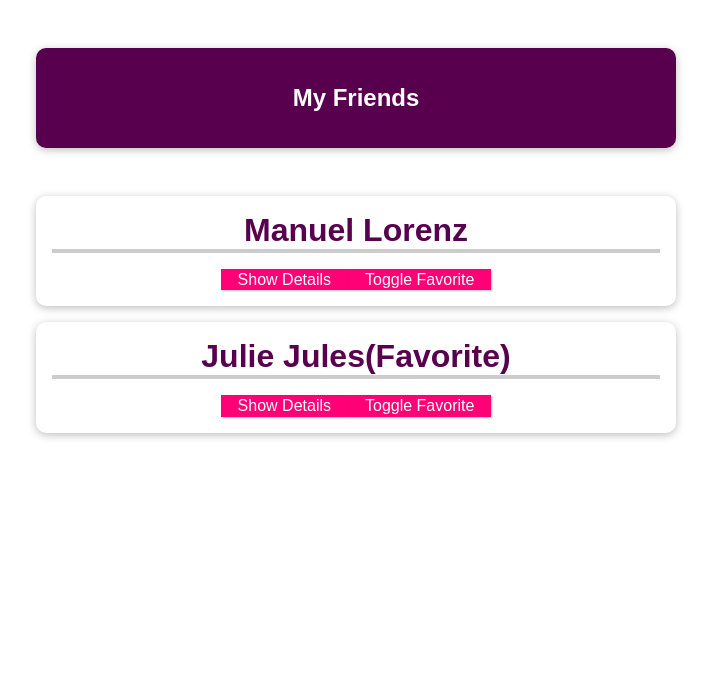
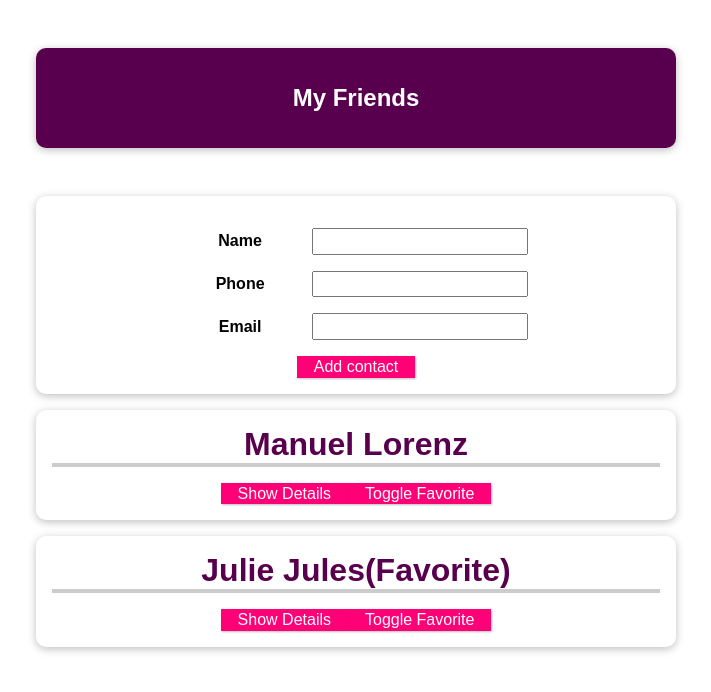
Before and after one commit to vue-exercises/vue-cli-01-a-new-vue-project, a Vue app: page / in a window 1280 px wide. Shown: the top 692 px of the page, without its empty margins (284-995 px from the left). Built offline with nearby package versions, Linux system fonts and the light colour scheme.

Commit message:
adding and connecting componentss

```diff
--- a/src/App.vue
+++ b/src/App.vue
@@ -1,6 +1,7 @@
 <template>
   <section>
     <header><h1>My Friends</h1></header>
+    <new-friend @add-contact="addMyContact"></new-friend>
     <ul>
       <friend-contact
         v-for="friend in friends"
@@ -45,6 +46,16 @@
       )
       identifiedFriend.isFavorite = !identifiedFriend.isFavorite
     },
+    addMyContact(name, phone, email) {
+      const newFriendContact = {
+        id: new Date().toISOString(),
+        name: name,
+        phone: phone,
+        email: email,
+        isFavorite: false,
+      }
+      this.friends.push(newFriendContact)
+    },
   },
 }
 </script>
@@ -80,7 +91,8 @@
   list-style: none;
 }
 
-#app li {
+#app li,
+#app form {
   box-shadow: 0 2px 8px rgba(0, 0, 0, 0.26);
   margin: 1rem auto;
   border-radius: 10px;
@@ -113,4 +125,17 @@
   border-color: #ec3169;
   box-shadow: 1px 1px 4px rgba(0, 0, 0, 0.26);
 }
+#app input {
+  font: inherit;
+  padding: 0.15rem;
+}
+#app label {
+  font-weight: bold;
+  margin-right: 1rem;
+  width: 7rem;
+  display: inline-block;
+}
+#app form div {
+  margin: 1rem 0;
+}
 </style>
--- a/src/components/FriendContact.vue
+++ b/src/components/FriendContact.vue
@@ -43,16 +43,7 @@
       // },
     },
   },
-  emits: {
-    "toggle-favorite": function(id) {
-      if (id) {
-        return true
-      } else {
-        console.warn("Id is missing")
-        return false
-      }
-    },
-  },
+  emits: ["toggle-favorite"],
   data() {
     return {
       detailsAreVisible: false,
--- /dev/null
+++ b/src/components/NewFriend.vue
@@ -0,0 +1,43 @@
+<template>
+  <form @submit.prevent="submitData">
+    <div>
+      <label>Name</label>
+      <input type="text" v-model="enteredName" />
+    </div>
+
+    <div>
+      <label>Phone</label>
+      <input type="tel" v-model="enteredPhone" />
+    </div>
+
+    <div>
+      <label>Email</label>
+      <input type="email" v-model="enteredEmail" />
+    </div>
+    <button>Add contact</button>
+  </form>
+</template>
+
+<script>
+export default {
+  props: {},
+  emits: ["add-contact"],
+  data() {
+    return {
+      enteredName: "",
+      enteredPhone: "",
+      enteredEmail: "",
+    }
+  },
+  methods: {
+    submitData() {
+      this.$emit(
+        "add-contact",
+        this.enteredName,
+        this.enteredPhone,
+        this.enteredEmail
+      )
+    },
+  },
+}
+</script>
--- a/src/main.js
+++ b/src/main.js
@@ -2,9 +2,10 @@
 
 import App from "./App.vue"
 import FriendContact from "./components/FriendContact.vue"
-
+import NewFriend from "./components/NewFriend.vue"
 const app = createApp(App)
 
 app.component("friend-contact", FriendContact)
+app.component("new-friend", NewFriend)
 
 app.mount("#app")
```
